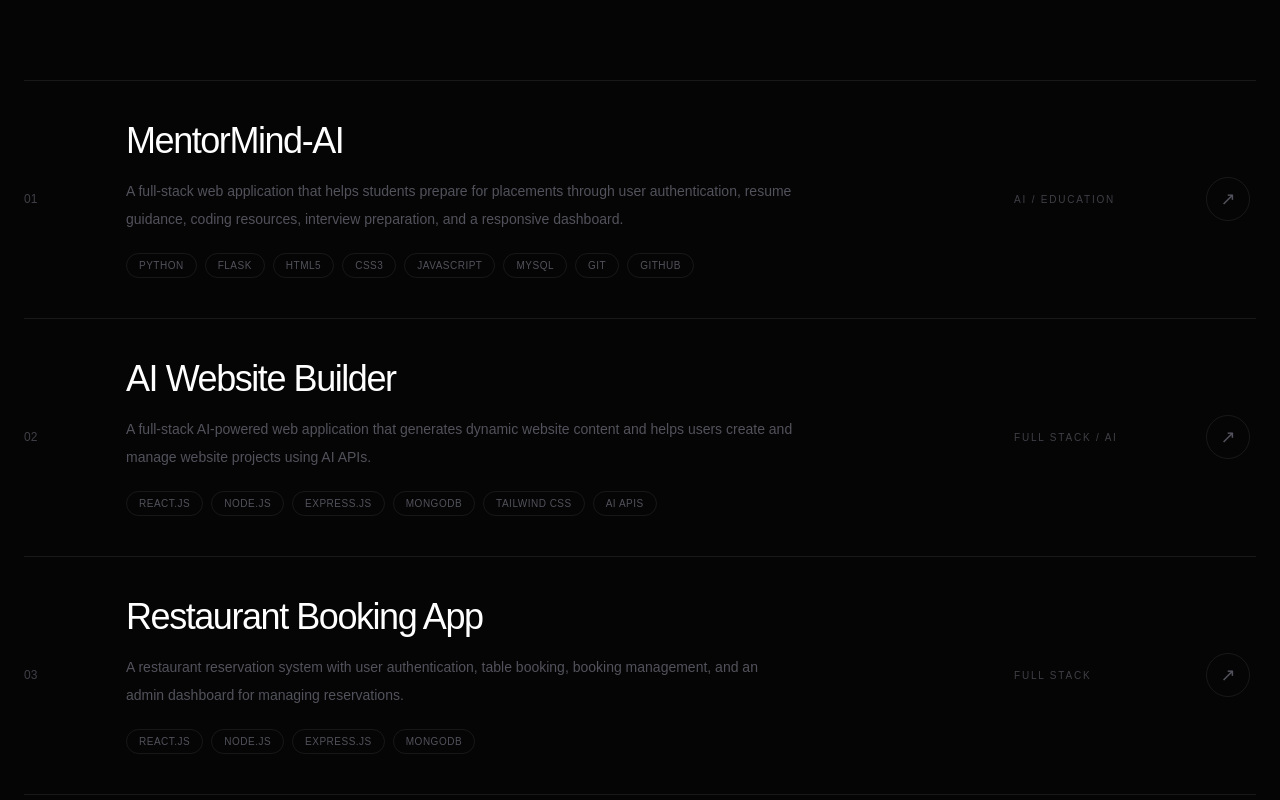
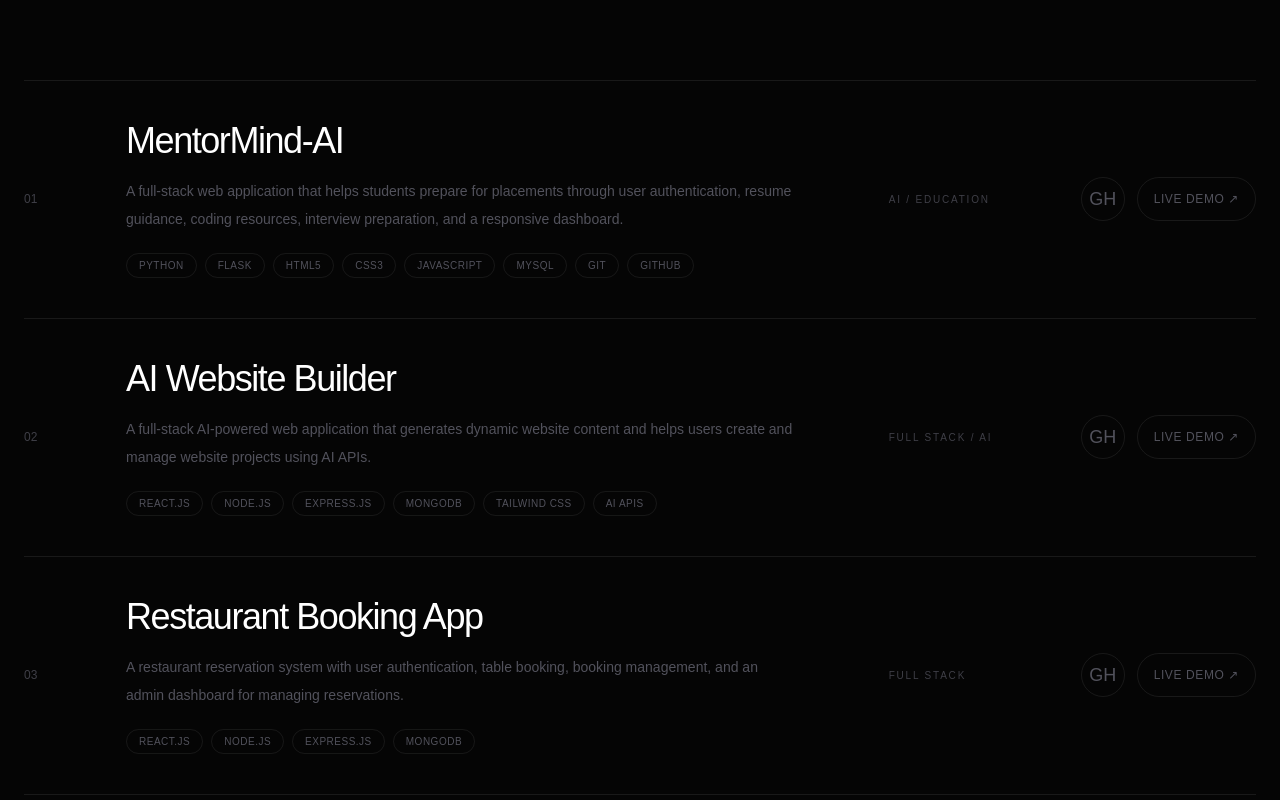
Before and after one commit to pavan08112005/pavan-portfolio, a Next.js app: page / in a window 1280 px wide. Shown: the part 2220-3020 px from the top of the page. Built offline with nearby package versions, Linux system fonts and the light colour scheme.

Commit message:
Add live demo links to projects

```diff
--- a/app/page.tsx
+++ b/app/page.tsx
@@ -49,6 +49,7 @@ const projects = [
       "GitHub",
     ],
     github: "https://github.com/pavan08112005/mentormind-ai",
+    liveDemo: "https://your-live-demo-url.com",
   },
   {
     number: "02",
@@ -65,6 +66,8 @@ const projects = [
       "AI APIs",
     ],
     github: "https://github.com/pavan08112005/ai-website-builder",
+    liveDemo: "https://ai-website-builder-git-main-pavan-dadd.vercel.app",
+
   },
   {
     number: "03",
@@ -79,6 +82,7 @@ const projects = [
       "MongoDB",
     ],
     github: "https://github.com/pavan08112005/restaurant-booking-app",
+    liveDemo: "https://your-live-demo-url.com",
   },
   {
     number: "04",
@@ -94,6 +98,7 @@ const projects = [
       "Stripe",
     ],
     github: "https://github.com/pavan08112005/Grocery-Delivery-App",
+    liveDemo: "https://your-live-demo-url.com",
   },
 ];
 
@@ -549,7 +554,7 @@ export default function Home() {
                 className="group border-t border-white/[0.08] py-10 last:border-b"
               >
 
-                <div className="grid gap-8 md:grid-cols-[70px_1fr_160px_50px] md:items-center">
+                <div className="grid gap-8 md:grid-cols-[70px_1fr_160px_auto] md:items-center">
 
                   <span className="text-xs text-zinc-700">
                     {project.number}
@@ -590,6 +595,9 @@ export default function Home() {
                   </p>
 
 
+                  <div className="flex items-center gap-3">
+
+  {/* GitHub */}
   <a
     href={project.github}
     target="_blank"
@@ -597,8 +605,21 @@ export default function Home() {
     aria-label={`View ${project.title} on GitHub`}
     className="flex h-11 w-11 items-center justify-center rounded-full border border-white/[0.08] text-lg text-zinc-600 transition duration-300 hover:border-white hover:bg-white hover:text-black"
   >
-                    ↗
+    GH
   </a>
+
+  {/* Live Demo */}
+  <a
+    href={project.liveDemo}
+    target="_blank"
+    rel="noopener noreferrer"
+    aria-label={`View live demo of ${project.title}`}
+    className="flex h-11 items-center justify-center rounded-full border border-white/[0.08] px-4 text-xs font-medium uppercase tracking-wider text-zinc-600 transition duration-300 hover:border-white hover:bg-white hover:text-black"
+  >
+    Live Demo ↗
+  </a>
+
+</div>
 
                 </div>
 
```
Lines whose indentation alone changed are shown as unchanged.
